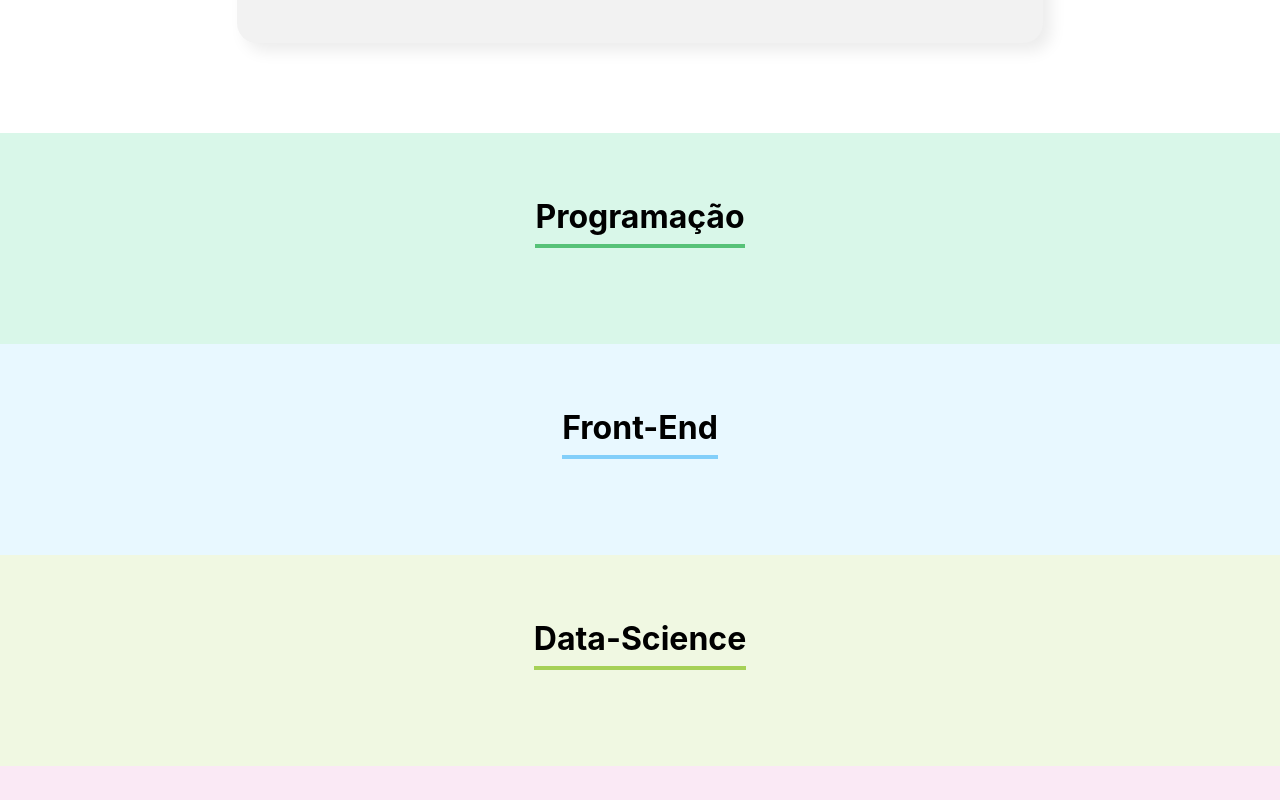
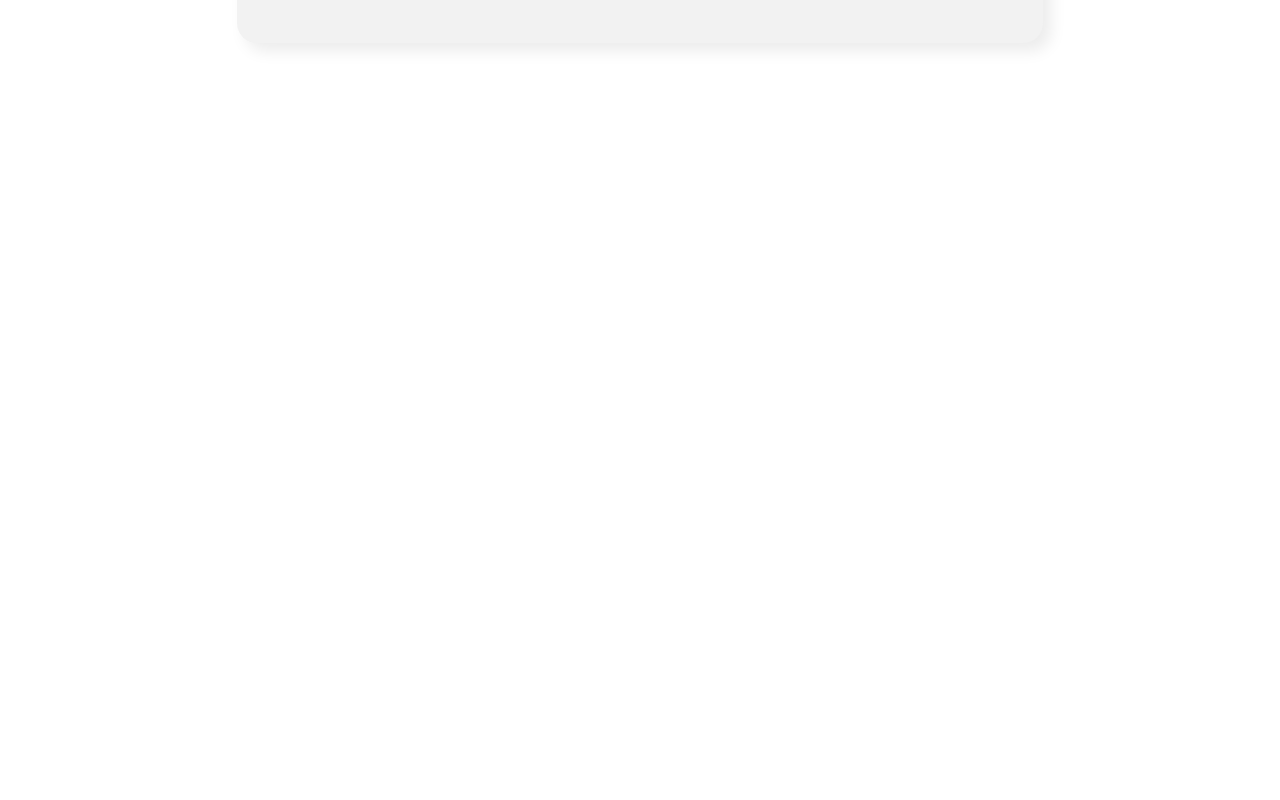
Before and after one commit to GabriellMaiaa/OrganoReact, a React (Create React App) app: page / in a window 1280 px wide. Shown: the part 1140-1940 px from the top of the page. After the commit the page ends 1273 px from the top, so only its background shows below. Built offline with nearby package versions, Linux system fonts and the light colour scheme.

Commit message:
colocando ifs

```diff
--- a/src/App.js
+++ b/src/App.js
@@ -56,7 +56,7 @@ function App() {
       nome= {time.nome}
       corPrimaria={time.corPrimaria}
       corSecundaria = {time.corSecundaria}
-      colaboradores ={colaboradores.filter(colaborador => colaborador.time === time.nome)}
+      colaboradores ={colaboradores.filter(colaborador => colaborador.time === time.nome)} /*Aqui conserta os cadastros nas suas re */
       />)} {/*Sempre por a Key que serve para renderizar */}
 
     </div>
--- a/src/components/Time/Time.js
+++ b/src/components/Time/Time.js
@@ -7,14 +7,14 @@ const Time = (props) => { //Vamos chamar por Props devido ao parâmetros dela qu
   const estiloBorda = {borderColor: props.corPrimaria}//A propriedade css tem que estar no nome padrão da linguagem. Ex: borderColor
 
   return (
-    <div>
-      <section className='time' style={estiloCorSecundaria}>
+    (props.colaboradores.length > 0) && // Condição para ser realizado a adição de colaboradores, pode ser assim ou com IF
+    <section className='time' style={estiloCorSecundaria}>
         <h3 style={estiloBorda}>{props.nome}</h3>
         <div className="colaboradores">
         {props.colaboradores.map(colaborador => <Colaborador nome={colaborador.nome} cargo={colaborador.cargo} img={colaborador.img}/>)}
         </div>
       </section>
-    </div>
+
   )
 }
 
```
